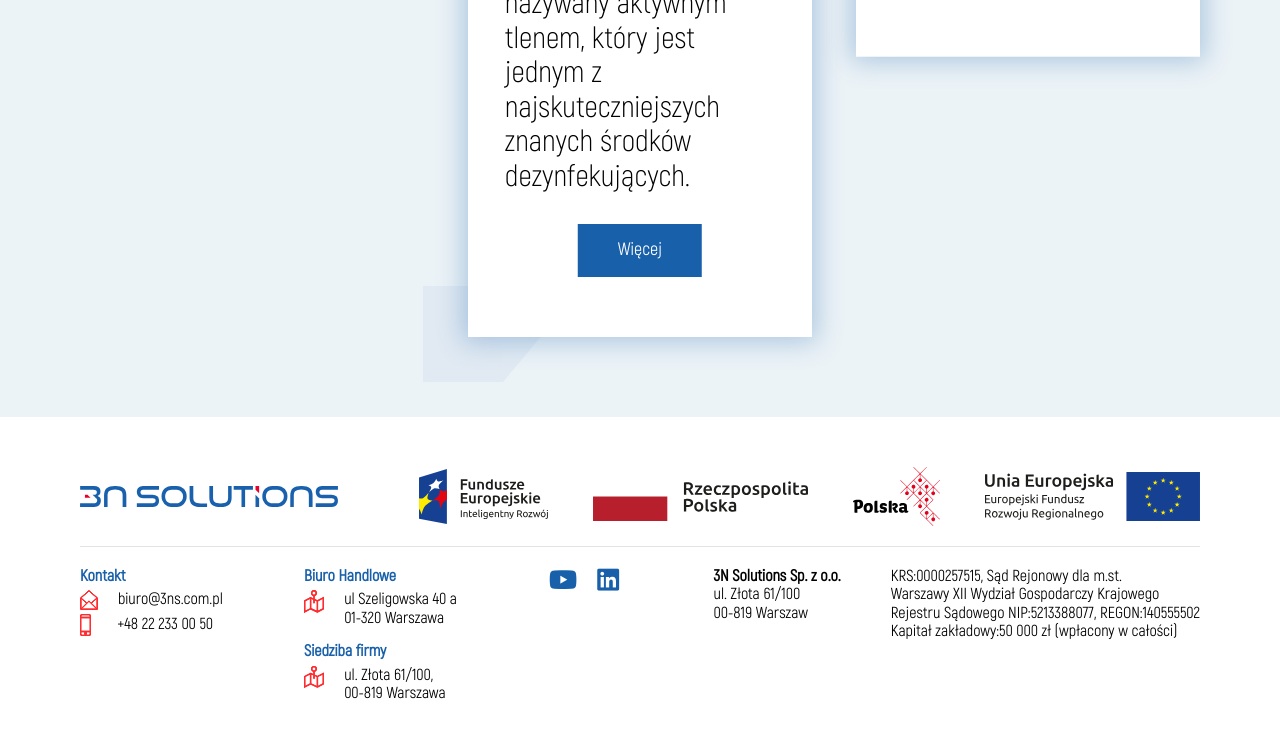
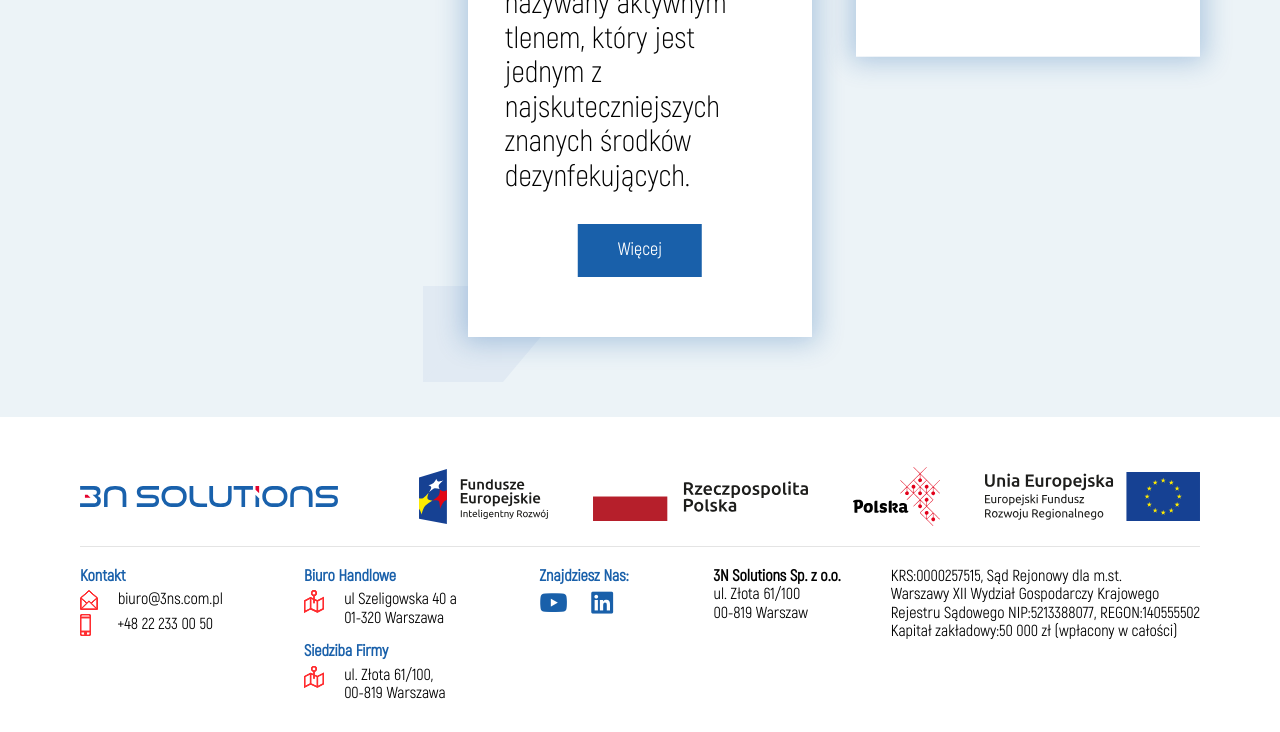
Before and after one commit to marypieroszkiewicz/3n_solution, a website: page index.html in a window 1280 px wide. Shown: the part 8327-9059 px from the top of the page. Drawn offline with Linux system fonts and the light colour scheme.

```diff
--- a/index.html
+++ b/index.html
@@ -633,7 +633,7 @@
                 01-320 Warszawa</span>
               </div>
               <div class="footer-content__bottom-left__details-wrap">
-                <h4 class="footer-content__bottom-left__details-title footer-content__bottom-left__details-title--3">Siedziba firmy</h4>
+                <h4 class="footer-content__bottom-left__details-title footer-content__bottom-left__details-title--3">Siedziba Firmy</h4>
                 <span class="footer-content__bottom-left__details-adress">ul. Złota 61/100,
                 00-819 Warszawa
               </span>
@@ -641,9 +641,12 @@
             </div>
           </div>
           <div class="footer-content__bottom-center">
-            <a href="https://www.youtube.com/channel/UCIG0oIqClmQGIiZorvGrTLQ" target="_blank" class="footer-content__bottom-center__social footer-content__bottom-center__social--yt"><i class="fab fa-youtube"></i>
-            </a>
-            <a href="https://www.linkedin.com/company/3nsolutions/" target="_blank" class="footer-content__bottom-center__social footer-content__bottom-center__social--in"><i class="fab fa-linkedin "></i></a>
+            <div class="footer-content__bottom-center__content">
+              <h4 class="footer-content__bottom-center__title">Znajdziesz Nas:</h4>
+              <a href="https://www.youtube.com/channel/UCIG0oIqClmQGIiZorvGrTLQ" target="_blank" class="footer-content__bottom-center__social footer-content__bottom-center__social--yt"><i class="fab fa-youtube"></i>
+              </a>
+              <a href="https://www.linkedin.com/company/3nsolutions/" target="_blank" class="footer-content__bottom-center__social footer-content__bottom-center__social--in"><i class="fab fa-linkedin "></i></a>
+            </div>
           </div>
           <div class="footer-content__bottom-right">
             <div class="footer-content__bottom-right__details footer-content__bottom-right__details--1">
--- a/scss/partials/_footer.scss
+++ b/scss/partials/_footer.scss
@@ -355,6 +355,11 @@
           width: 20%;
         }
 
+        &__title {
+          color: $fun-blue;
+          padding-bottom: rem(5px);
+        }
+
         &__social {
           display: inline-block;
           color: $fun-blue;
```
Also changed, not shown: css/style.css.
